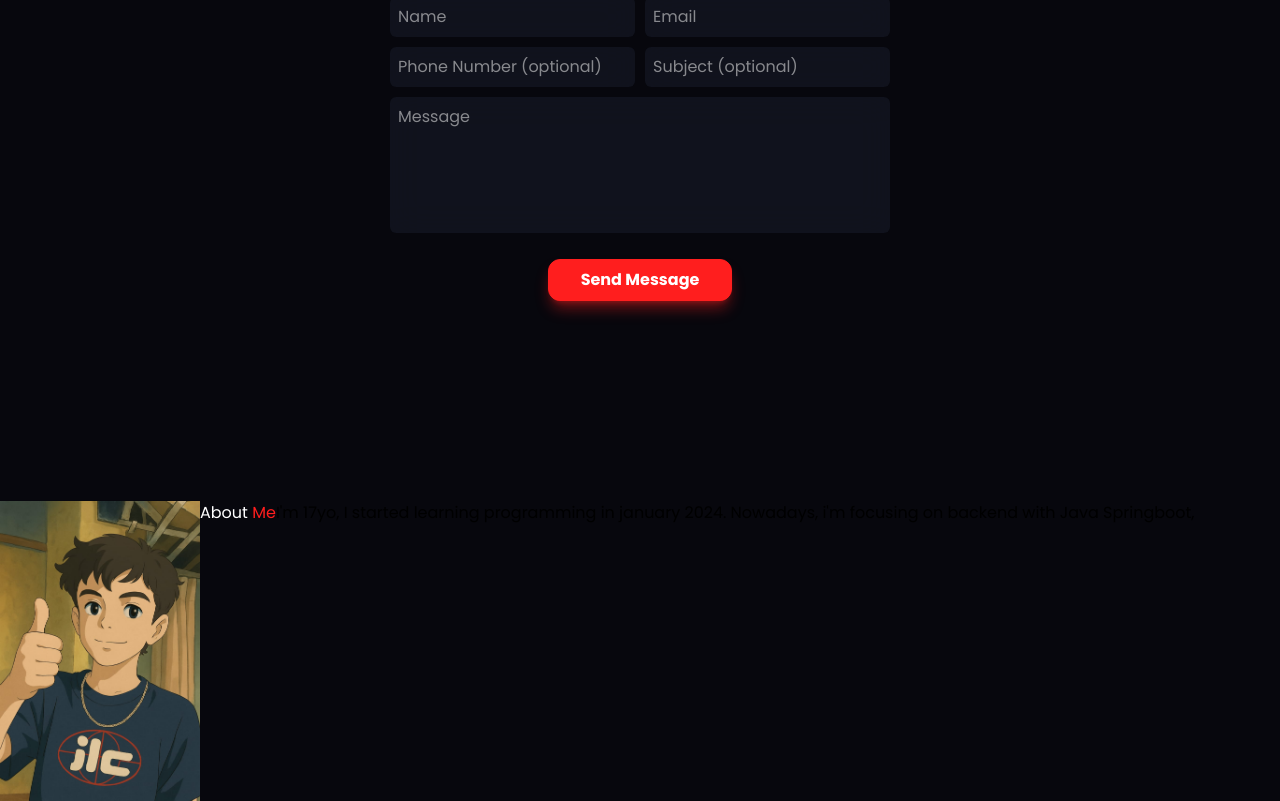
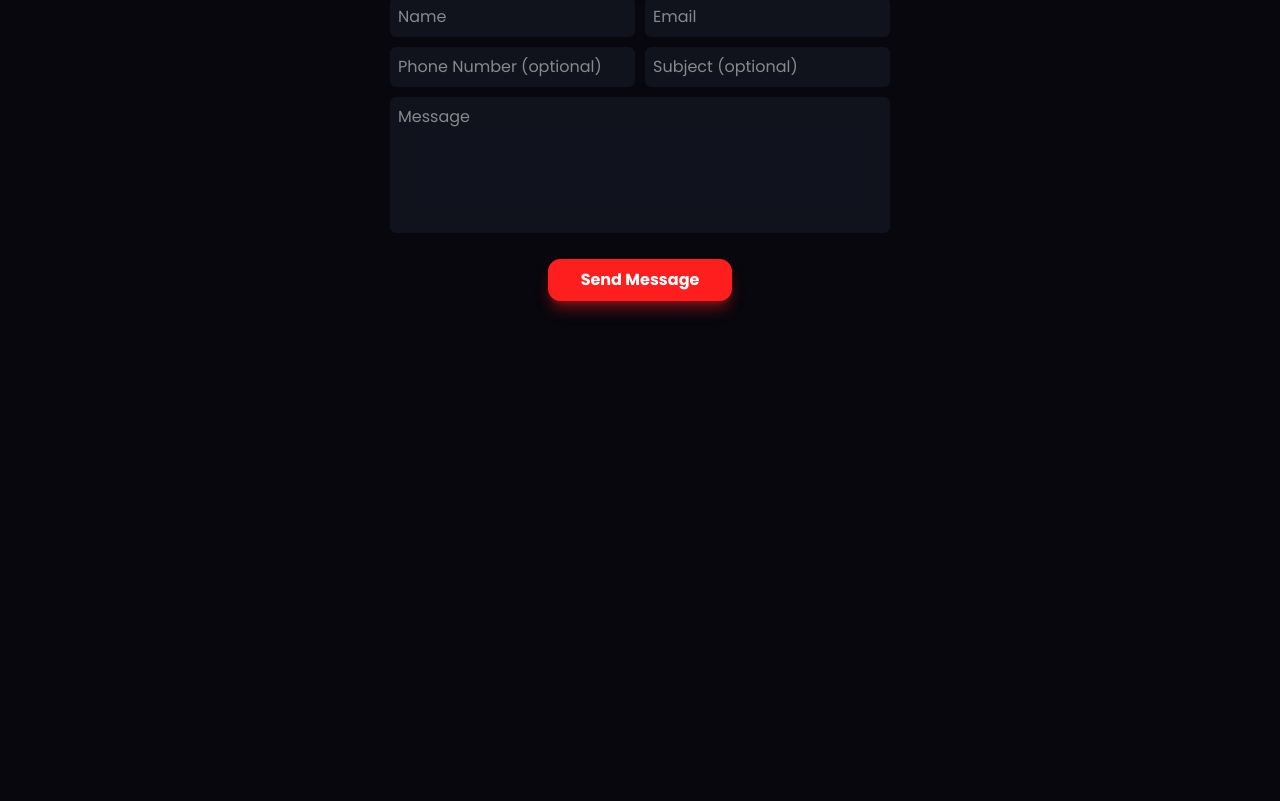
Before and after one commit to Matheus-Aguiarr/portfolio, a React (Vite) app: page / in a window 1280 px wide. Shown: the part 2585-3386 px from the top of the page. After the commit the page ends 3086 px from the top, so only its background shows below. Built offline with nearby package versions, Linux system fonts and the light colour scheme.

Commit message:
delete about from viewing

```diff
--- a/src/App.jsx
+++ b/src/App.jsx
@@ -44,7 +44,7 @@ function App() {
         <Skills onClick={closeMenu} />
         <Portfolio onClick={closeMenu} />
         <Contact onClick={closeMenu} />
-        <About onClick={closeMenu} />
+        {/* <About onClick={closeMenu} /> */}
       </div>
     </div>
   );
```
